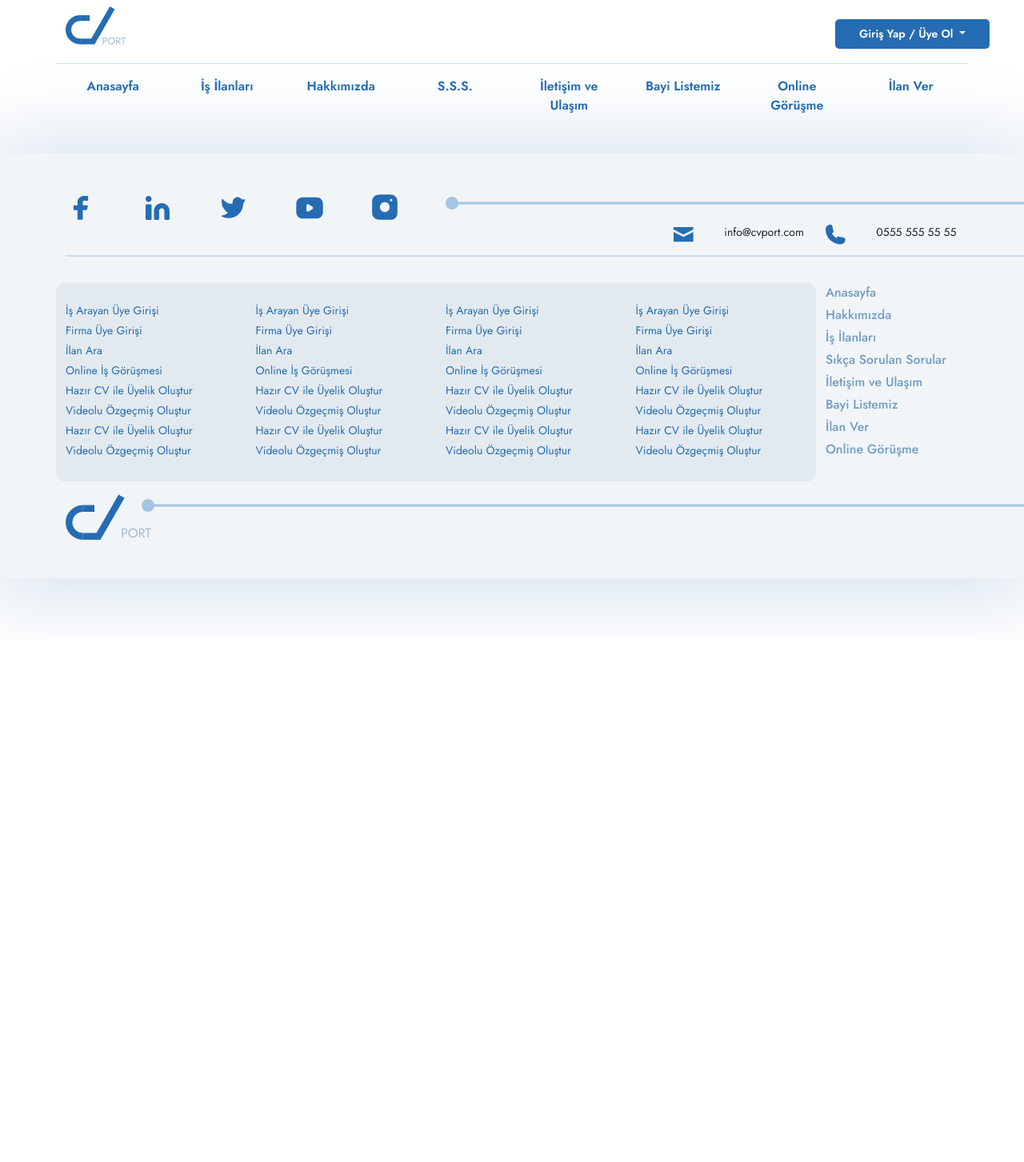
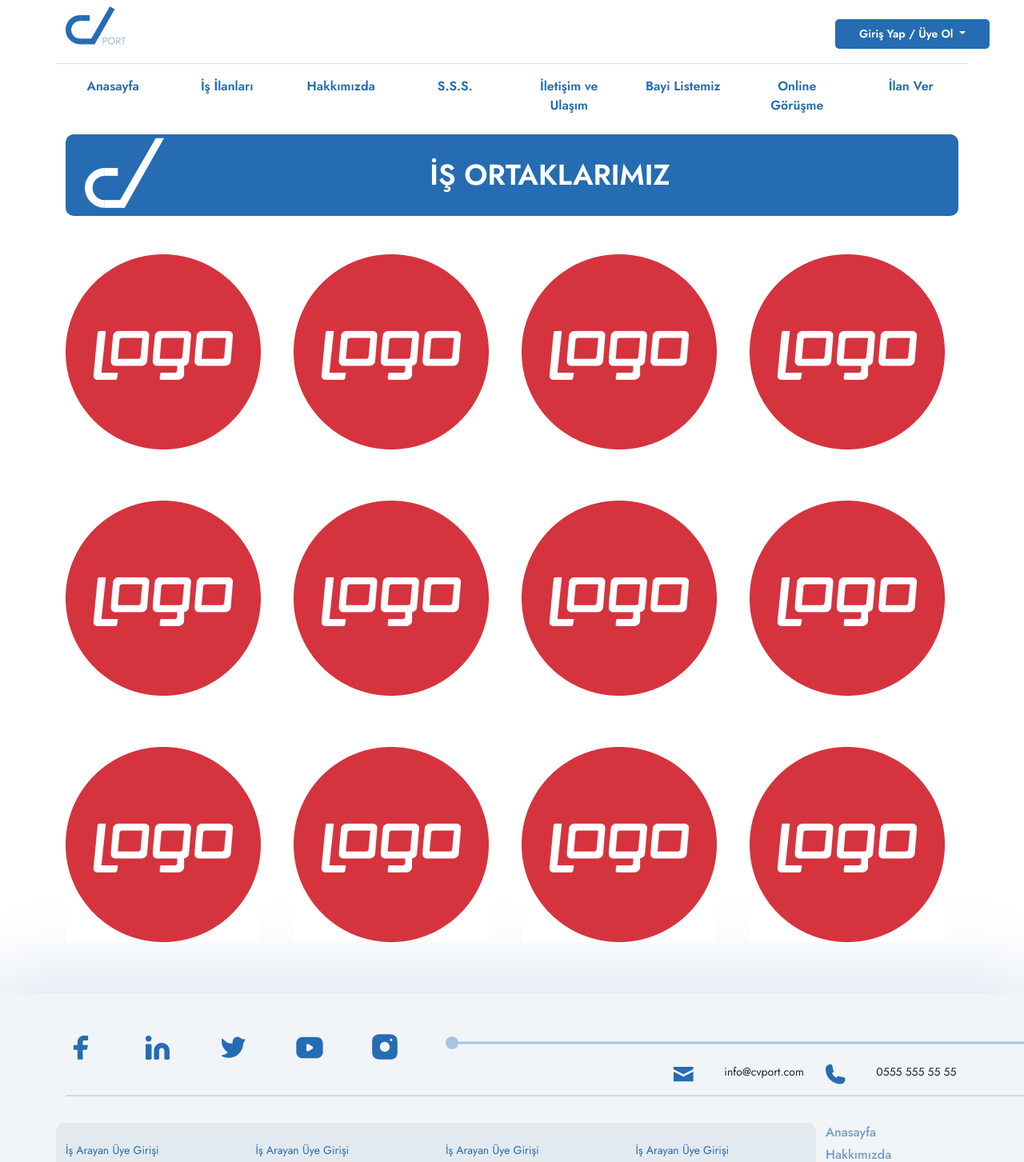
Before and after one commit to aysellunlu/cv-port, a React (Create React App) app in the folder cv-port/: page /is-ortaklarimiz in a window 1280 px wide. Shown: the top 1453 px of the page at 80% size. Before the commit the page ends 800 px from the top, so only its background shows below. Built offline with nearby package versions, Linux system fonts and the light colour scheme.

Commit message:
İş ortaklarımız sayfasının olışturulması

```diff
--- a/cv-port/src/App.js
+++ b/cv-port/src/App.js
@@ -16,6 +16,7 @@ import CreateUserProfile from "./Pages/CreateUserProfile";
 import CreateCompanyProfile from "./Pages/CreateCompanyProfile";
 import UserProfile from "./Pages/UserProfile";
 import CompanyProfile from "./Pages/CompanyProfile";
+import BusinessPartners from "./Pages/BusinessPartners";
 
 const App = () => {
   return (
@@ -34,9 +35,10 @@ const App = () => {
           <Route path="/insan-kaynaklari-blog" element={<HRBlogs />} />
           <Route path="/insan-kaynaklari-blog-detay:id" element={<HRBlogDetails />} />
           <Route path="/kullanici-profili-olustur" element={<CreateUserProfile />} />
-           <Route path="/firma-profili-olustur" element={<CreateCompanyProfile />} />
-           <Route path="/kullanici-profili" element={<UserProfile />} />
-           <Route path="/firma-profili" element={<CompanyProfile />} />
+          <Route path="/firma-profili-olustur" element={<CreateCompanyProfile />} />
+          <Route path="/kullanici-profili" element={<UserProfile />} />
+          <Route path="/firma-profili" element={<CompanyProfile />} />
+          <Route path="/is-ortaklarimiz" element={<BusinessPartners />} />
 
         </Routes>
       </BrowserRouter>
--- /dev/null
+++ b/cv-port/src/Pages/BusinessPartners.js
@@ -0,0 +1,79 @@
+import React from "react";
+import { Container, Col, Row } from "react-bootstrap";
+import HeaderLogo from "../img/page-header-logo.svg";
+import CompanyLogo from "../img/companyprofilepic.jpg";
+
+const BusinessPartners = () => {
+  return (
+    <React.Fragment>
+      <Container>
+        <div className="header-bg mt-4 mb-5">
+          <Row>
+            <Col lg={1}>
+              <div className="px-4">
+                <img src={HeaderLogo} width="100" />
+              </div>
+            </Col>
+            <Col lg={11}>
+              <div className="text-center page-header-text pb-4 pt-4">
+                İŞ ORTAKLARIMIZ
+              </div>
+            </Col>
+          </Row>
+        </div>
+      </Container>
+      <Container>
+        <div className="mb-5 pb-3 mt-5">
+          <Row>
+            <Col>
+              <img src={CompanyLogo} />
+            </Col>
+            <Col>
+              <img src={CompanyLogo} />
+            </Col>
+            <Col>
+              <img src={CompanyLogo} />
+            </Col>
+            <Col>
+              <img src={CompanyLogo} />
+            </Col>
+          </Row>
+        </div>
+        <div className="mb-5 pb-3 mt-5">
+          <Row>
+            <Col>
+              <img src={CompanyLogo} />
+            </Col>
+            <Col>
+              <img src={CompanyLogo} />
+            </Col>
+            <Col>
+              <img src={CompanyLogo} />
+            </Col>
+            <Col>
+              <img src={CompanyLogo} />
+            </Col>
+          </Row>
+        </div>
+        <div className="mb-5 pb-3 mt-5">
+          <Row>
+            <Col>
+              <img src={CompanyLogo} />
+            </Col>
+            <Col>
+              <img src={CompanyLogo} />
+            </Col>
+            <Col>
+              <img src={CompanyLogo} />
+            </Col>
+            <Col>
+              <img src={CompanyLogo} />
+            </Col>
+          </Row>
+        </div>
+      </Container>
+    </React.Fragment>
+  );
+};
+
+export default BusinessPartners;
--- a/cv-port/src/Pages/CompanyProfile.js
+++ b/cv-port/src/Pages/CompanyProfile.js
@@ -155,7 +155,6 @@ const CompanyProfile = () => {
             </div>
           </Col>
         </Row>
-
       </Container>
     </React.Fragment>
   );
```
